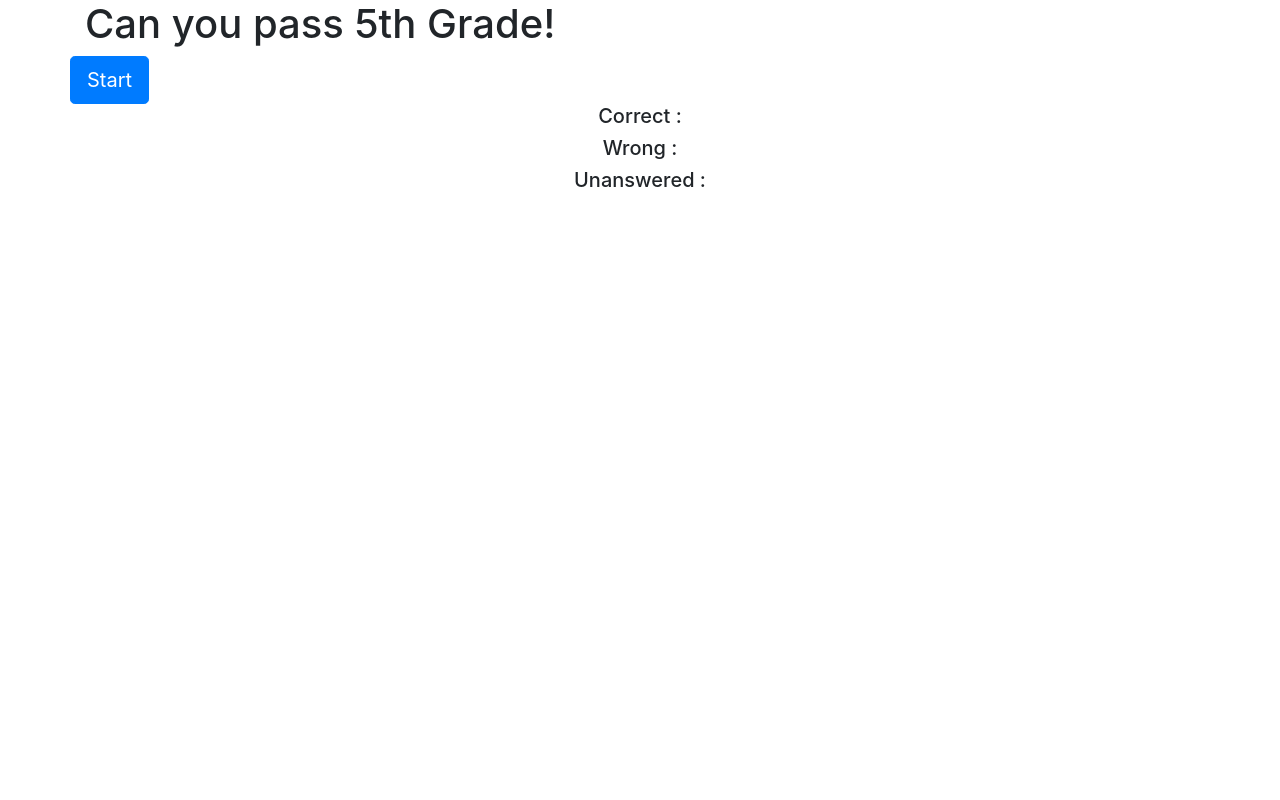
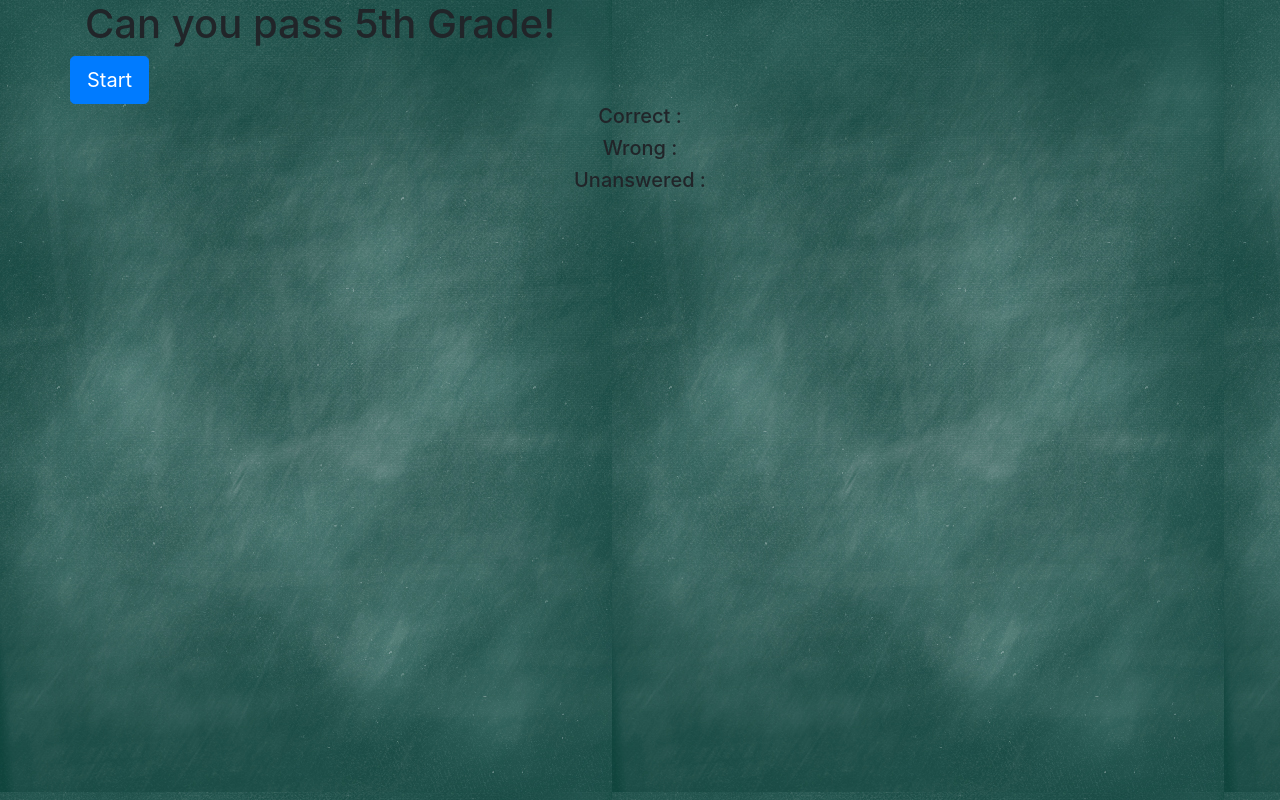
Before and after one commit to gklee001/TriviaGame, a plain HTML site: page index.html in a window 1280 px wide. Drawn offline with nearby package versions, Linux system fonts and the light colour scheme.

Commit message:
changed background to fit length of screen when scrolling

```diff
--- a/index.html
+++ b/index.html
@@ -19,6 +19,8 @@
 </head>
 
 <body>
+
+    <body background="assets/images/chalkboard-blue.jpg">
         <div class="container">
             <div class="row">
                 <div class=col-lg-12>
@@ -70,7 +72,8 @@
                             <h4>Buzz Aldrin and Neil Armstrong were the first two men in the world to do what?</h4>
                             <input type="radio" name="history" value="Bungee jump off Mt. Everest"> Bungee jump off Mt.
                             Everest<br>
-                        <input type="radio" name="history" value="flew a plan using recycled human waste"> flew a plan
+                            <input type="radio" name="history" value="flew a plan using recycled human waste"> flew a
+                            plan
                             using
                             recycled human waste<br>
                             <input type="radio" name="history" value="right"> walk on the moon<br>
@@ -118,7 +121,8 @@
                             <h4>The United States and Mexico are separated by which river?</h4>
                             <input type="radio" name="geography" value="right"> The Rio Grande River<br>
                             <input type="radio" name="geography" value="The Red River"> The Red River<br>
-                        <input type="radio" name="geography" value="The Mississippi River"> The Mississippi River<br>
+                            <input type="radio" name="geography" value="The Mississippi River"> The Mississippi
+                            River<br>
                             <input type="radio" name="geography" value="The Yukon River"> The Yukon River<br>
 
                         </div>
```
Also changed, not shown: assets/images/background 2.jpg (added), assets/images/chalkboard-blue.jpg (added). Lines whose indentation alone changed are shown as unchanged.
